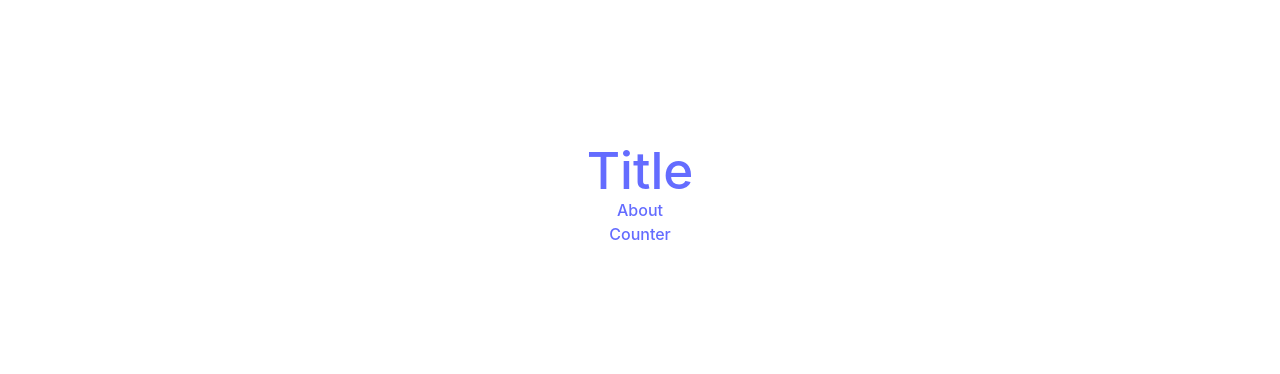
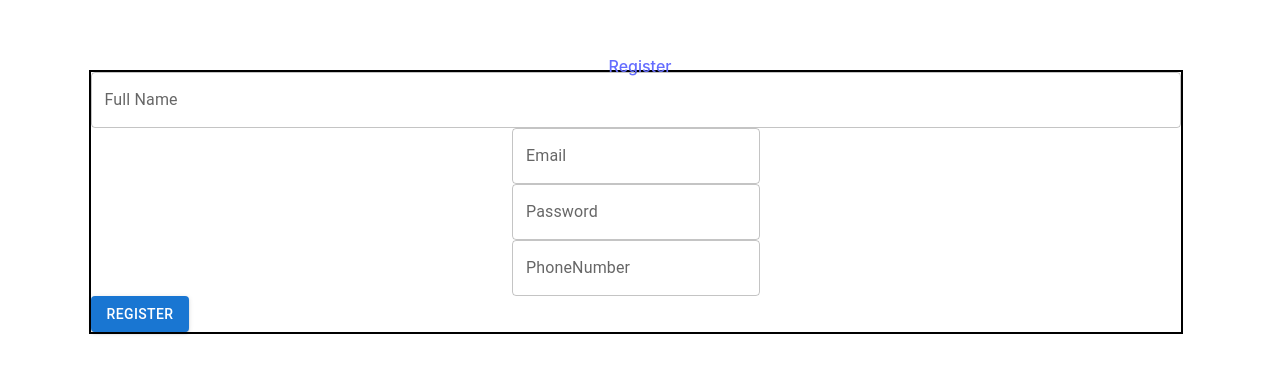
Before and after one commit to ntijoh-linus-eriksson/Opera-bot-training, a React (Vite) app in the folder Opera Bot/: page /register in a window 1280 px wide. Before the commit this address had no page. Shown: the part 206-580 px from the top of the page. Built offline with nearby package versions, Linux system fonts and the light colour scheme.

Commit message:
Har gjort skeletet till register

```diff
--- a/Opera Bot/package.json
+++ b/Opera Bot/package.json
@@ -9,6 +9,9 @@
     "preview": "vite preview"
   },
   "dependencies": {
+    "@emotion/react": "^11.10.5",
+    "@emotion/styled": "^11.10.5",
+    "@mui/material": "^5.11.5",
     "react": "^18.2.0",
     "react-dom": "^18.2.0",
     "react-query": "^3.39.2",
--- a/Opera Bot/src/App.tsx
+++ b/Opera Bot/src/App.tsx
@@ -5,17 +5,19 @@ import './App.css'
 import Home from './views/HomeView'
 import Counter from './components/CounterComponent'
 import About from './views/AboutView'
+import Register from './views/RegisterView'
 
 
 function App() {
   return (
     <div className="App">
       <nav>
-        <h1><Link to="/">Title</Link></h1>
+        {/* <h1><Link to="/">Title</Link></h1> */}
 
         <ul>
-          <li><Link to="/about">About</Link></li>
-          <li><Link to="/counter">Counter</Link></li>
+          {/* <li><Link to="/about">About</Link></li>
+          <li><Link to="/counter">Counter</Link></li> */}
+          <li><Link to="/Register">Register</Link></li>
         </ul>
       </nav>
 
@@ -23,6 +25,8 @@ function App() {
         <Route path="/" element={<Home />} />
         <Route path="/counter" element={<Counter />} />
         <Route path="/about" element={<About />} />
+        <Route path="/register" element={<Register />} />
+
       </Routes>
     </div>
   )
--- /dev/null
+++ b/Opera Bot/src/views/RegisterView.tsx
@@ -0,0 +1,35 @@
+import React from "react";
+import Grid from "@mui/material/Grid";
+import Grid2 from "@mui/material/Unstable_Grid2/Grid2";
+import TextField from "@mui/material/TextField"
+import Button  from "@mui/material/Button";
+
+export interface RegisterProps {}
+
+const Register: React.FunctionComponent<RegisterProps> = (props) => {
+    return (
+        <div>
+            <Grid container spacing={1} border="solid 2px black">
+                <Grid xs={12}>
+                    <TextField id="outlined-basic" label="Full Name" variant="outlined" fullWidth />
+                </Grid>
+
+                <Grid xs={12}>
+                    <TextField id="outlined-basic" label="Email" variant="outlined" />
+                </Grid>
+
+                <Grid xs={12}>
+                    <TextField id="outlined-basic" label="Password" variant="outlined" />
+                </Grid>
+
+                <Grid xs={12}>
+                    <TextField id="outlined-basic" label="PhoneNumber" variant="outlined" />
+                </Grid>
+
+                <Button variant="contained">Register</Button>
+            </Grid>
+        </div>
+    )
+}
+
+export default Register;
```
Also changed, not shown: 1 other file (tests, documents, lock files or other folders).
